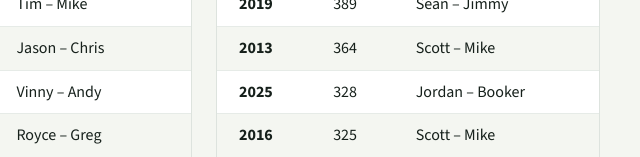
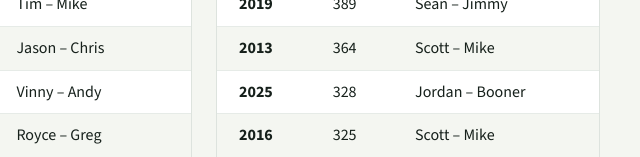
Before and after one commit to jpowell67767/omsc-site, a plain HTML site: page site/event-statistics.html in a window 1280 px wide. Shown: the part 643-800 px from the top of the page, 640-1280 px from the left. Drawn offline with nearby package versions, Linux system fonts and the light colour scheme.

Commit message:
Fix name: Booker -> Booner
Co-Authored-By: Claude Opus 5.5 <noreply@anthropic.com>
Claude-Session: https://claude.ai/code/session_012ARziSEjAwuMsszMji4DwD

```diff
--- a/site/event-statistics.html
+++ b/site/event-statistics.html
@@ -382,7 +382,7 @@ footer > div[style*="padding: 56px"]{padding-top:36px !important;gap:24px !impor
 <tr style=" border-top: 1px solid #E6EBE7">
 <td style="padding: 9px 22px; font-weight: 700">2025</td>
 <td style="padding: 9px 12px; font-variant-numeric: tabular-nums">328</td>
-<td style="padding: 9px 22px">Jordan – Booker</td>
+<td style="padding: 9px 22px">Jordan – Booner</td>
 </tr>
 
 <tr style="background: #F4F6F1; border-top: 1px solid #E6EBE7">
--- a/site/js/event-statistics.js
+++ b/site/js/event-statistics.js
@@ -22,7 +22,7 @@ var events = [
 [2017,37,'Jason – Chris'],[2016,37,'Chris S – Scott N'],[2014,37,'Jason – Steve'],[2013,37,'Jeff – Robert'],
 [2010,37,'Ken – Steve'],[2018,38,'Jason – Chris'],[2009,38,'Jimmy – Scott'],[2025,39,'Vinny – Andy']]) },
 { title: 'Bowling', note: 'Highest pins wins', scoreLabel: 'Pins', rows: rows([
-[2019,389,'Sean – Jimmy'],[2013,364,'Scott – Mike'],[2025,328,'Jordan – Booker'],[2016,325,'Scott – Mike'],
+[2019,389,'Sean – Jimmy'],[2013,364,'Scott – Mike'],[2025,328,'Jordan – Booner'],[2016,325,'Scott – Mike'],
 [2014,325,'Vinny – Andy'],[2024,322,'Vinny – Andy'],[2022,313,'Sean – Jimmy'],[2021,298,'Vinny – Andy'],
 [2017,297,'Vinny – Andy'],[2015,295,'Zach – Aussie'],[2009,293,'Correia – Coreia'],[2026,289,'Sean – David'],[2018,288,'Sean – Jimmy'],
 [2011,283,'Scott – Mike'],[2012,266,'Sean – Adam'],[2010,258,'Sean – Adam']]) },
```
Also changed, not shown: source/EventStatistics.dc.html (+1 -1 lines).
